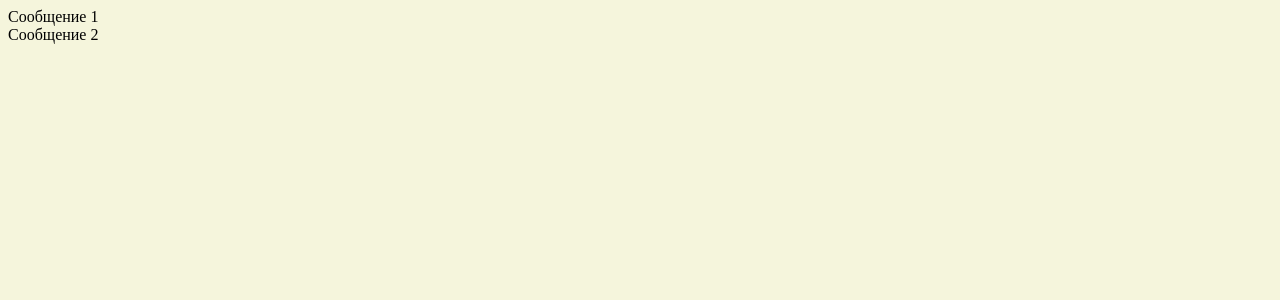
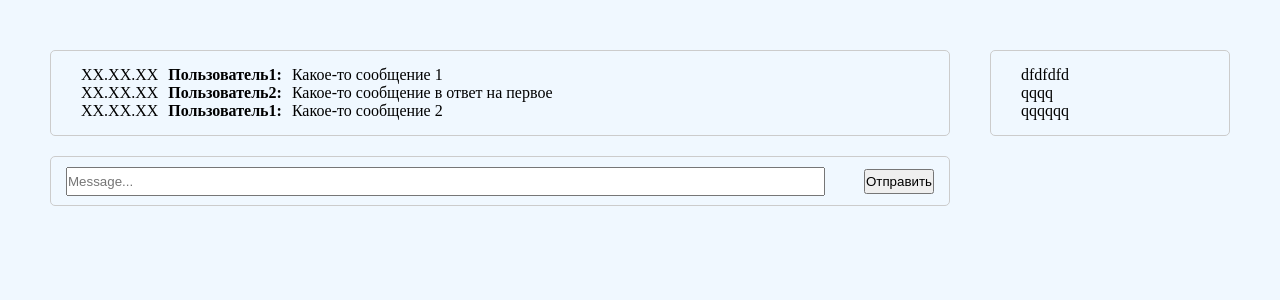
Before and after one commit to Maxi-M/React, a React app: page / in a window 1280 px wide. Shown: the top 300 px of the page. Built offline with nearby package versions, Linux system fonts and the light colour scheme.

Commit message:
Lesson1 Homework First approach

```diff
--- a/package.json
+++ b/package.json
@@ -13,6 +13,7 @@
   "license": "ISC",
   "devDependencies": {
     "@babel/core": "^7.10.2",
+    "@babel/plugin-proposal-class-properties": "^7.10.1",
     "@babel/preset-env": "^7.10.2",
     "@babel/preset-react": "^7.10.1",
     "babel-loader": "^8.1.0",
--- /dev/null
+++ b/src/App.js
@@ -0,0 +1,25 @@
+import React, {Component} from 'react';
+import {MessageList} from "./components/MessageList";
+import {UserList} from "./components/UserList";
+import {MessageForm} from "./components/MessageForm";
+
+export class App extends Component{
+    state = {
+
+    }
+    handleMessageSend = (message) => {
+
+    }
+
+    render() {
+        return (
+            <div className='container'>
+                <div className="panel">
+                    <MessageList />
+                    <UserList />
+                </div>
+                <MessageForm onSend={this.handleMessageSend} />
+            </div>
+        );
+    }
+}
--- /dev/null
+++ b/src/components/MessageForm.js
@@ -0,0 +1,30 @@
+import React, {Component} from 'react';
+
+export class MessageForm extends Component {
+    state = {
+        author: "Пользователь",
+        text: ""
+    }
+
+    handleInputChange = (event) => {
+        this.setState({
+            text: event.target.value
+        });
+    }
+
+    handleMessageSend = () => {
+
+    }
+
+    render() {
+        const {value} = this.state;
+        return (
+            <div className='message-form'>
+                <input className="message-form__input" type="text" name="text" value={value} placeholder="Message..."
+                       onChange={this.handleInputChange}
+                />
+                <button className="message-form__button" onClick={this.handleMessageSend}>Отправить</button>
+            </div>
+        );
+    }
+}
--- /dev/null
+++ b/src/components/MessageList.js
@@ -0,0 +1,43 @@
+import React, {Component} from 'react';
+
+import {MessageListItem} from "./MessageListItem";
+
+export class MessageList extends Component{
+    state = {
+        messages: [
+            {
+                author: "Пользователь1",
+                time: "XX.XX.XX",
+                text: "Какое-то сообщение 1"
+            },
+            {
+                author: "Пользователь2",
+                time: "XX.XX.XX",
+                text: "Какое-то сообщение в ответ на первое"
+            },
+            {
+                author: "Пользователь1",
+                time: "XX.XX.XX",
+                text: "Какое-то сообщение 2"
+            },
+        ],
+    }
+    interval = null;
+
+
+
+    // componentDidMount() {
+    //     this.interval = setInterval(() => {}, 5000);
+    // }
+
+    render() {
+        const {messages} = this.state;
+        return (
+            <div className='message-list'>
+                {messages.map((message, index) => {
+                    return <MessageListItem key = {index} author={message.author} text={message.text} time={message.time}/>
+                })}
+            </div>
+        );
+    }
+}
--- /dev/null
+++ b/src/components/MessageListItem.js
@@ -0,0 +1,20 @@
+import React, {Component} from 'react';
+
+export class MessageListItem extends Component{
+    state = {
+        message: {
+            author: this.props.author,
+            text: this.props.text,
+            time: this.props.time,
+        }
+    }
+    render() {
+        return (
+            <div key={this.state.message.key} className='message-item'>
+                <span className="message-item__time">{this.state.message.time}</span>
+                <span className="message-item__author">{this.state.message.author}:</span>
+                <span className="message-item__text">{this.state.message.text}</span>
+            </div>
+        );
+    }
+}
--- /dev/null
+++ b/src/components/UserList.js
@@ -0,0 +1,17 @@
+import React, {Component} from 'react';
+
+export class UserList extends Component{
+    state = {
+        users: [
+        ],
+    }
+    render() {
+        return (
+            <div className='user-list'>
+                <p>dfdfdfd</p>
+                <p>qqqq</p>
+                <p>qqqqqq</p>
+            </div>
+        );
+    }
+}
--- /dev/null
+++ b/src/css/style.scss
@@ -0,0 +1,85 @@
+* {
+    margin: 0;
+    padding: 0;
+}
+
+html, body {
+    width: 100%;
+    height: 100%;
+}
+
+body {
+    background-color: aliceblue;
+}
+
+.container {
+    max-width: 1180px;
+    margin: 0 auto;
+
+}
+
+.panel {
+    width: 100%;
+    display: flex;
+    flex-direction: row;
+    justify-content: space-between;
+    margin-top: 50px;
+}
+
+.message {
+    &-list {
+        width: 900px;
+        border: 1px solid #CCCCCC;
+        border-radius: 5px;
+        padding: 15px 30px;
+        box-sizing: border-box;
+    }
+
+    &-item {
+        display: flex;
+        flex-direction: row;
+        &__time {
+            margin-right: 10px;
+        }
+        &__author {
+            margin-right: 10px;
+            font-weight: 700;
+        }
+        &__text {
+
+        }
+    }
+
+}
+
+.user-list {
+    width: 240px;
+    border: 1px solid #CCCCCC;
+    border-radius: 5px;
+    padding: 15px 30px;
+    box-sizing: border-box;
+}
+
+.message-form {
+    margin-top: 20px;
+    display: flex;
+    flex-direction: row;
+    max-width: 900px;
+    height: 50px;
+    border: 1px solid #CCCCCC;
+    border-radius: 5px;
+    justify-content: space-between;
+    align-items: center;
+    padding: 0 15px;
+    box-sizing: border-box;
+
+    &__input {
+        height: 25px;
+        width: 755px;
+    }
+
+    &__button {
+        height: 25px;
+        max-width: 75px;
+    }
+}
--- a/src/index.js
+++ b/src/index.js
@@ -1,29 +1,10 @@
 import React from 'react';
 import ReactDom from 'react-dom';
 
-import './style.css';
-import './test.scss';
-
-const messagesData = ["Сообщение 1", "Сообщение 2"];
-
-const Message = (props) => <div>{props.text}</div>
-
-const MessageList = ({data}) => {
-    return data.map((item, index) => <Message text={item} key={index} />);
-}
-
-// const MessageInput = (props) => <input type="text" value={props.value}/>
-
-// const handleClick = () => {
-//     messagesData.push(MessageInput.text);
-// }
-// const ButtonSend = () => {
-//     return <div onClick={handleClick}>Send</div>
-// }
+import './css/style.scss';
+import {App} from "./App";
 
 ReactDom.render(
-    <MessageList data={messagesData} />,
-//    <MessageInput value="П" />,
-//    <ButtonSend />,
+    <App />,
     document.getElementById('root'),
 );
--- a/src/style.css
+++ /dev/null
@@ -1,3 +0,0 @@
-body {
-    background-color: bisque;
-}
--- a/src/test.scss
+++ /dev/null
@@ -1,3 +0,0 @@
-body {
-    background-color: beige;
-}
```
Also changed, not shown: .babelrc, src/components/UserListItem.js (added), 2 other files (tests, documents, lock files or other folders).
